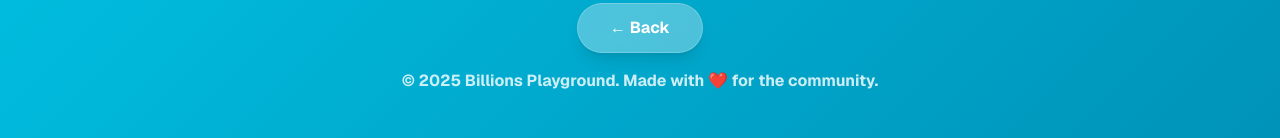
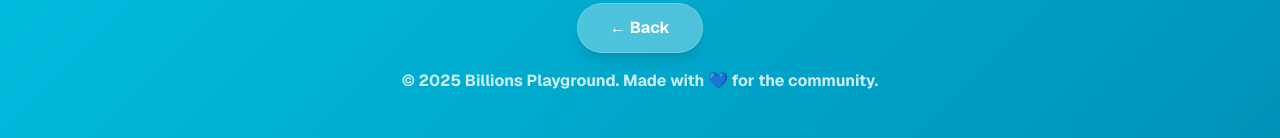
Before and after one commit to Emmycchhuu/billions-NFT-Mint, a Next.js app: page /anthem in a window 1280 px wide. Shown: the part 1136-1274 px from the top of the page. Built offline with nearby package versions, Linux system fonts and the light colour scheme.

Commit message:
Update page.tsx

```diff
--- a/app/anthem/page.tsx
+++ b/app/anthem/page.tsx
@@ -112,7 +112,7 @@ export default function AnthemPage() {
         </a>
       </div>
       <p className="text-white/80 font-bold text-sm sm:text-base mt-4">
-        © 2025 Billions Playground. Made with <span style={{color:'#0ea5e9'}}>❤️</span> for the community.
+        © 2025 Billions Playground. Made with <span style={{color:'#0ea5e9'}}>💙</span> for the community.
       </p>
     </div>
   )
```
